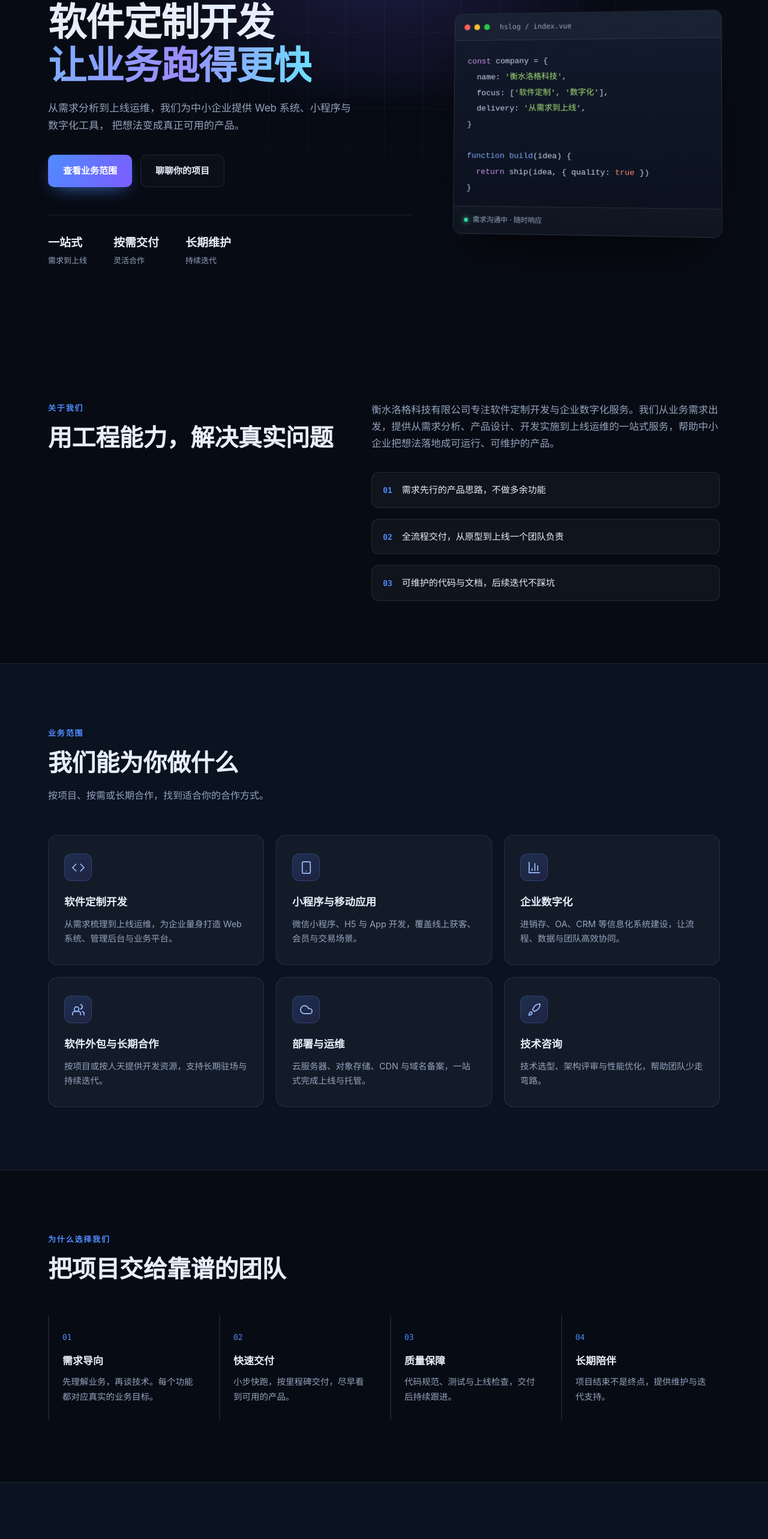
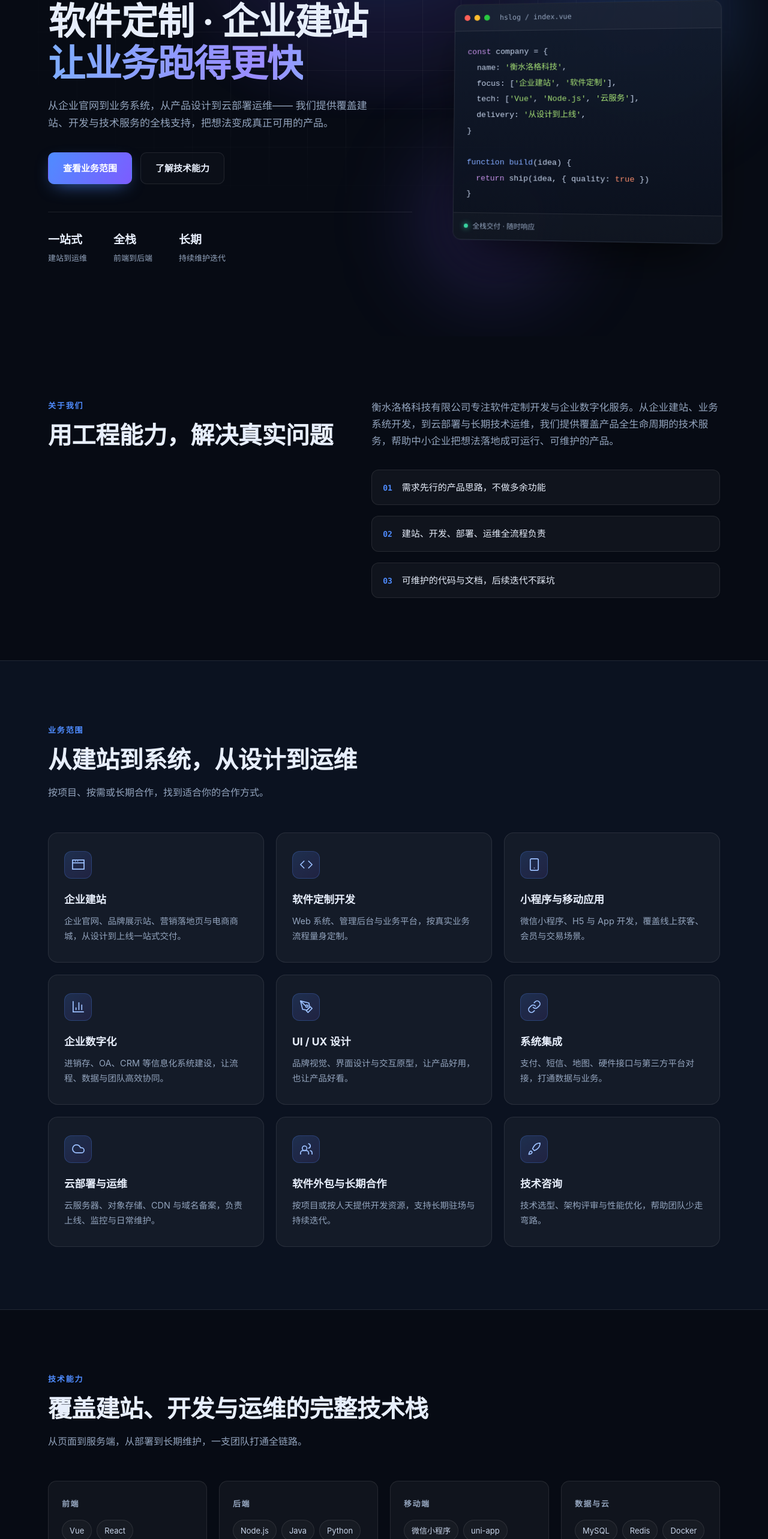
Before and after one commit to luzun/hslog-website, a Vue app: page / in a window 1280 px wide. Shown: the part 203-2769 px from the top of the page at 60% size. Built offline with nearby package versions, Linux system fonts and the light colour scheme.

Commit message:
feat: 官网 2.0 — 扩展建站/技术服务业务、技术栈展示、动效增强，移除联系方式区块

```diff
--- a/index.html
+++ b/index.html
@@ -6,9 +6,9 @@
     <meta name="viewport" content="width=device-width, initial-scale=1.0" />
     <meta
       name="description"
-      content="衡水洛格科技有限公司，专注软件定制开发与企业数字化服务，提供 Web 系统、小程序、管理平台与长期技术合作。"
+      content="衡水洛格科技有限公司，提供企业建站、软件定制开发、小程序、系统集成与云部署运维等全栈技术服务。"
     />
-    <meta name="keywords" content="衡水洛格科技,软件定制开发,软件外包,企业数字化,小程序开发" />
+    <meta name="keywords" content="衡水洛格科技,企业建站,软件定制开发,软件外包,技术服务,小程序开发,云部署运维" />
     <title>衡水洛格科技有限公司 | 软件定制开发</title>
   </head>
   <body>
--- a/src/App.vue
+++ b/src/App.vue
@@ -7,48 +7,100 @@ const menuOpen = ref(false)
 const onScroll = () => {
   scrolled.value = window.scrollY > 24
 }
-onMounted(() => window.addEventListener('scroll', onScroll, { passive: true }))
-onUnmounted(() => window.removeEventListener('scroll', onScroll))
+
+let observer
+
+onMounted(() => {
+  window.addEventListener('scroll', onScroll, { passive: true })
+
+  const reveals = document.querySelectorAll('.reveal')
+  if ('IntersectionObserver' in window) {
+    observer = new IntersectionObserver(
+      (entries) => {
+        entries.forEach((entry) => {
+          if (entry.isIntersecting) {
+            entry.target.classList.add('is-visible')
+            observer.unobserve(entry.target)
+          }
+        })
+      },
+      { threshold: 0.12 },
+    )
+    reveals.forEach((el) => observer.observe(el))
+  } else {
+    reveals.forEach((el) => el.classList.add('is-visible'))
+  }
+})
+
+onUnmounted(() => {
+  window.removeEventListener('scroll', onScroll)
+  observer?.disconnect()
+})
 
 const company = {
   name: '衡水洛格科技有限公司',
   short: '洛格科技',
   slogan: '让软件真正服务于业务',
   intro:
-    '衡水洛格科技有限公司专注软件定制开发与企业数字化服务。我们从业务需求出发，提供从需求分析、产品设计、开发实施到上线运维的一站式服务，帮助中小企业把想法落地成可运行、可维护的产品。',
+    '衡水洛格科技有限公司专注软件定制开发与企业数字化服务。从企业建站、业务系统开发，到云部署与长期技术运维，我们提供覆盖产品全生命周期的技术服务，帮助中小企业把想法落地成可运行、可维护的产品。',
 }
 
 const nav = [
   { label: '关于我们', href: '#about' },
   { label: '业务范围', href: '#services' },
+  { label: '技术能力', href: '#tech' },
   { label: '为什么选择我们', href: '#why' },
-  { label: '联系我们', href: '#contact' },
 ]
 
 const stats = [
-  { value: '一站式', label: '需求到上线' },
-  { value: '按需交付', label: '灵活合作' },
-  { value: '长期维护', label: '持续迭代' },
+  { value: '一站式', label: '建站到运维' },
+  { value: '全栈', label: '前端到后端' },
+  { value: '长期', label: '持续维护迭代' },
 ]
 
 const services = [
   {
+    title: '企业建站',
+    desc: '企业官网、品牌展示站、营销落地页与电商商城，从设计到上线一站式交付。',
+    paths: ['M2 4h20v16H2z', 'M2 9h20', 'M7 6h.01', 'M11 6h.01'],
+  },
+  {
     title: '软件定制开发',
-    desc: '从需求梳理到上线运维，为企业量身打造 Web 系统、管理后台与业务平台。',
+    desc: 'Web 系统、管理后台与业务平台，按真实业务流程量身定制。',
     paths: ['m16 18 6-6-6-6', 'M8 6l-6 6 6 6'],
   },
   {
     title: '小程序与移动应用',
     desc: '微信小程序、H5 与 App 开发，覆盖线上获客、会员与交易场景。',
-    paths: [
-      'M7 2h10a2 2 0 0 1 2 2v16a2 2 0 0 1-2 2H7a2 2 0 0 1-2-2V4a2 2 0 0 1 2-2Z',
-      'M12 18h.01',
-    ],
+    paths: ['M7 2h10a2 2 0 0 1 2 2v16a2 2 0 0 1-2 2H7a2 2 0 0 1-2-2V4a2 2 0 0 1 2-2Z', 'M12 18h.01'],
   },
   {
     title: '企业数字化',
     desc: '进销存、OA、CRM 等信息化系统建设，让流程、数据与团队高效协同。',
     paths: ['M3 3v18h18', 'M18 17V9', 'M13 17V5', 'M8 17v-3'],
+  },
+  {
+    title: 'UI / UX 设计',
+    desc: '品牌视觉、界面设计与交互原型，让产品好用，也让产品好看。',
+    paths: [
+      'M12 19l7-7 3 3-7 7-3-3z',
+      'M18 13l-1.5-7.5L2 2l3.5 14.5L13 18l5-5z',
+      'M2 2l7.586 7.586',
+      'M11 11a2 2 0 1 0 4 0 2 2 0 0 0-4 0z',
+    ],
+  },
+  {
+    title: '系统集成',
+    desc: '支付、短信、地图、硬件接口与第三方平台对接，打通数据与业务。',
+    paths: [
+      'M10 13a5 5 0 0 0 7.54.54l3-3a5 5 0 0 0-7.07-7.07l-1.72 1.71',
+      'M14 11a5 5 0 0 0-7.54-.54l-3 3a5 5 0 0 0 7.07 7.07l1.71-1.71',
+    ],
+  },
+  {
+    title: '云部署与运维',
+    desc: '云服务器、对象存储、CDN 与域名备案，负责上线、监控与日常维护。',
+    paths: ['M17.5 19H9a7 7 0 1 1 6.71-9h1.79a4.5 4.5 0 1 1 0 9Z'],
   },
   {
     title: '软件外包与长期合作',
@@ -61,11 +113,6 @@ const services = [
     ],
   },
   {
-    title: '部署与运维',
-    desc: '云服务器、对象存储、CDN 与域名备案，一站式完成上线与托管。',
-    paths: ['M17.5 19H9a7 7 0 1 1 6.71-9h1.79a4.5 4.5 0 1 1 0 9Z'],
-  },
-  {
     title: '技术咨询',
     desc: '技术选型、架构评审与性能优化，帮助团队少走弯路。',
     paths: [
@@ -75,20 +122,21 @@ const services = [
   },
 ]
 
+const techGroups = [
+  { name: '前端', items: ['Vue', 'React', 'TypeScript', 'HTML5 / CSS3'] },
+  { name: '后端', items: ['Node.js', 'Java', 'Python', 'PHP', 'Go'] },
+  { name: '移动端', items: ['微信小程序', 'uni-app', 'Flutter'] },
+  { name: '数据与云', items: ['MySQL', 'Redis', 'Docker', 'Nginx', '腾讯云'] },
+]
+
 const advantages = [
   { title: '需求导向', desc: '先理解业务，再谈技术。每个功能都对应真实的业务目标。' },
+  { title: '全栈能力', desc: '建站、开发、部署、运维由同一团队负责，沟通成本更低。' },
   { title: '快速交付', desc: '小步快跑，按里程碑交付，尽早看到可用的产品。' },
-  { title: '质量保障', desc: '代码规范、测试与上线检查，交付后持续跟进。' },
-  { title: '长期陪伴', desc: '项目结束不是终点，提供维护与迭代支持。' },
+  { title: '长期陪伴', desc: '项目结束不是终点，提供维护、迭代与技术支持。' },
 ]
 
-const contact = {
-  email: 'contact@hslog.cn',
-  phone: '400-000-0000',
-  address: '河北省衡水市',
-  icp: '冀ICP备2021003265号',
-}
-
+const icp = '冀ICP备2021003265号'
 const year = new Date().getFullYear()
 </script>
 
@@ -109,8 +157,6 @@ const year = new Date().getFullYear()
         </a>
       </nav>
 
-      <a class="btn btn--sm nav__cta" href="#contact">发起咨询</a>
-
       <button
         class="nav__toggle"
         type="button"
@@ -127,21 +173,23 @@ const year = new Date().getFullYear()
     <!-- Hero -->
     <section class="hero">
       <div class="hero__glow"></div>
+      <div class="hero__orb hero__orb--1"></div>
+      <div class="hero__orb hero__orb--2"></div>
       <div class="hero__grid"></div>
       <div class="container hero__inner">
         <div class="hero__copy">
           <p class="eyebrow">衡水洛格科技有限公司</p>
           <h1 class="hero__title">
-            软件定制开发<br />
+            软件定制 · 企业建站<br />
             <span class="gradient-text">让业务跑得更快</span>
           </h1>
           <p class="hero__desc">
-            从需求分析到上线运维，我们为中小企业提供 Web 系统、小程序与数字化工具，
-            把想法变成真正可用的产品。
+            从企业官网到业务系统，从产品设计到云部署运维——
+            我们提供覆盖建站、开发与技术服务的全栈支持，把想法变成真正可用的产品。
           </p>
           <div class="hero__actions">
             <a class="btn btn--primary" href="#services">查看业务范围</a>
-            <a class="btn btn--ghost" href="#contact">聊聊你的项目</a>
+            <a class="btn btn--ghost" href="#tech">了解技术能力</a>
           </div>
           <ul class="hero__stats">
             <li v-for="s in stats" :key="s.label">
@@ -159,15 +207,16 @@ const year = new Date().getFullYear()
             </div>
             <pre class="code-card__body"><code><span class="c-key">const</span> company = {
   name: <span class="c-str">'衡水洛格科技'</span>,
-  focus: [<span class="c-str">'软件定制'</span>, <span class="c-str">'数字化'</span>],
-  delivery: <span class="c-str">'从需求到上线'</span>,
+  focus: [<span class="c-str">'企业建站'</span>, <span class="c-str">'软件定制'</span>],
+  tech: [<span class="c-str">'Vue'</span>, <span class="c-str">'Node.js'</span>, <span class="c-str">'云服务'</span>],
+  delivery: <span class="c-str">'从设计到上线'</span>,
 }
 
 <span class="c-fn">function</span> <span class="c-fn">build</span>(idea) {
   <span class="c-key">return</span> ship(idea, { quality: <span class="c-num">true</span> })
 }</code></pre>
             <div class="code-card__foot">
-              <span class="dot"></span> 需求沟通中 · 随时响应
+              <span class="dot"></span> 全栈交付 · 随时响应
             </div>
           </div>
         </div>
@@ -177,15 +226,15 @@ const year = new Date().getFullYear()
     <!-- About -->
     <section id="about" class="section">
       <div class="container about">
-        <div class="about__head">
+        <div class="about__head reveal">
           <p class="eyebrow">关于我们</p>
           <h2 class="section__title">用工程能力，解决真实问题</h2>
         </div>
-        <div class="about__body">
+        <div class="about__body reveal" style="--delay: 120ms">
           <p>{{ company.intro }}</p>
           <ul class="about__points">
             <li><span>01</span> 需求先行的产品思路，不做多余功能</li>
-            <li><span>02</span> 全流程交付，从原型到上线一个团队负责</li>
+            <li><span>02</span> 建站、开发、部署、运维全流程负责</li>
             <li><span>03</span> 可维护的代码与文档，后续迭代不踩坑</li>
           </ul>
         </div>
@@ -195,14 +244,19 @@ const year = new Date().getFullYear()
     <!-- Services -->
     <section id="services" class="section section--soft">
       <div class="container">
-        <div class="section__head">
+        <div class="section__head reveal">
           <p class="eyebrow">业务范围</p>
-          <h2 class="section__title">我们能为你做什么</h2>
+          <h2 class="section__title">从建站到系统，从设计到运维</h2>
           <p class="section__lead">按项目、按需或长期合作，找到适合你的合作方式。</p>
         </div>
 
         <div class="cards">
-          <article v-for="s in services" :key="s.title" class="card">
+          <article
+            v-for="(s, i) in services"
+            :key="s.title"
+            class="card reveal"
+            :style="{ '--delay': (i % 3) * 90 + 'ms' }"
+          >
             <div class="card__icon">
               <svg
                 viewBox="0 0 24 24"
@@ -212,7 +266,7 @@ const year = new Date().getFullYear()
                 stroke-linecap="round"
                 stroke-linejoin="round"
               >
-                <path v-for="(p, i) in s.paths" :key="i" :d="p" />
+                <path v-for="(p, j) in s.paths" :key="j" :d="p" />
               </svg>
             </div>
             <h3>{{ s.title }}</h3>
@@ -222,53 +276,48 @@ const year = new Date().getFullYear()
       </div>
     </section>
 
-    <!-- Why -->
-    <section id="why" class="section">
+    <!-- Tech -->
+    <section id="tech" class="section">
       <div class="container">
-        <div class="section__head">
-          <p class="eyebrow">为什么选择我们</p>
-          <h2 class="section__title">把项目交给靠谱的团队</h2>
+        <div class="section__head reveal">
+          <p class="eyebrow">技术能力</p>
+          <h2 class="section__title">覆盖建站、开发与运维的完整技术栈</h2>
+          <p class="section__lead">从页面到服务端，从部署到长期维护，一支团队打通全链路。</p>
         </div>
-        <div class="why">
-          <div v-for="(a, i) in advantages" :key="a.title" class="why__item">
-            <span class="why__num">0{{ i + 1 }}</span>
-            <h3>{{ a.title }}</h3>
-            <p>{{ a.desc }}</p>
+        <div class="tech">
+          <div
+            v-for="(g, i) in techGroups"
+            :key="g.name"
+            class="tech__group reveal"
+            :style="{ '--delay': i * 90 + 'ms' }"
+          >
+            <h3>{{ g.name }}</h3>
+            <ul>
+              <li v-for="item in g.items" :key="item">{{ item }}</li>
+            </ul>
           </div>
         </div>
       </div>
     </section>
 
-    <!-- Contact -->
-    <section id="contact" class="section section--soft">
+    <!-- Why -->
+    <section id="why" class="section section--soft">
       <div class="container">
-        <div class="contact">
-          <div class="contact__copy">
-            <p class="eyebrow">联系我们</p>
-            <h2 class="section__title">说说你的想法</h2>
-            <p class="section__lead">
-              无论是一个完整的产品，还是一次技术升级，都欢迎先聊一聊。
-            </p>
-            <a class="btn btn--primary" :href="`mailto:${contact.email}`">发送邮件</a>
+        <div class="section__head reveal">
+          <p class="eyebrow">为什么选择我们</p>
+          <h2 class="section__title">把项目交给靠谱的团队</h2>
+        </div>
+        <div class="why">
+          <div
+            v-for="(a, i) in advantages"
+            :key="a.title"
+            class="why__item reveal"
+            :style="{ '--delay': i * 90 + 'ms' }"
+          >
+            <span class="why__num">0{{ i + 1 }}</span>
+            <h3>{{ a.title }}</h3>
+            <p>{{ a.desc }}</p>
           </div>
-          <ul class="contact__list">
-            <li>
-              <span class="contact__label">邮箱</span>
-              <a :href="`mailto:${contact.email}`">{{ contact.email }}</a>
-            </li>
-            <li>
-              <span class="contact__label">电话</span>
-              <a :href="`tel:${contact.phone.replace(/-/g, '')}`">{{ contact.phone }}</a>
-            </li>
-            <li>
-              <span class="contact__label">地址</span>
-              <span>{{ contact.address }}</span>
-            </li>
-            <li>
-              <span class="contact__label">备案</span>
-              <span>{{ contact.icp }}</span>
-            </li>
-          </ul>
         </div>
       </div>
     </section>
@@ -277,7 +326,7 @@ const year = new Date().getFullYear()
   <footer class="footer">
     <div class="container footer__inner">
       <span>© {{ year }} {{ company.name }}</span>
-      <a href="https://beian.miit.gov.cn/" target="_blank" rel="noopener">{{ contact.icp }}</a>
+      <a href="https://beian.miit.gov.cn/" target="_blank" rel="noopener">{{ icp }}</a>
     </div>
   </footer>
 </template>
--- a/src/style.css
+++ b/src/style.css
@@ -32,6 +32,7 @@ body {
     'Microsoft YaHei', 'Helvetica Neue', Arial, sans-serif;
   line-height: 1.7;
   -webkit-font-smoothing: antialiased;
+  overflow-x: hidden;
 }
 
 a {
@@ -49,10 +50,12 @@ ul {
 }
 
 .gradient-text {
-  background: linear-gradient(100deg, #7cb0ff 0%, #9b8cff 50%, #6ce0ff 100%);
+  background: linear-gradient(100deg, #7cb0ff 0%, #9b8cff 40%, #6ce0ff 70%, #7cb0ff 100%);
+  background-size: 220% 220%;
   -webkit-background-clip: text;
   background-clip: text;
   color: transparent;
+  animation: gradientMove 7s ease infinite;
 }
 
 .eyebrow {
@@ -91,8 +94,70 @@ ul {
   font-size: 16px;
 }
 
+/* ---------- 动画 ---------- */
+@keyframes gradientMove {
+  0%,
+  100% {
+    background-position: 0% 50%;
+  }
+  50% {
+    background-position: 100% 50%;
+  }
+}
+
+@keyframes breathe {
+  0%,
+  100% {
+    opacity: 0.7;
+    transform: translateX(-50%) scale(1);
+  }
+  50% {
+    opacity: 1;
+    transform: translateX(-50%) scale(1.08);
+  }
+}
+
+@keyframes orbFloat {
+  0%,
+  100% {
+    transform: translate(0, 0);
+  }
+  50% {
+    transform: translate(34px, -26px);
+  }
+}
+
+.reveal {
+  opacity: 0;
+  transform: translateY(26px);
+  transition:
+    opacity 0.7s ease,
+    transform 0.7s cubic-bezier(0.22, 1, 0.36, 1);
+  transition-delay: var(--delay, 0ms);
+}
+
+.reveal.is-visible {
+  opacity: 1;
+  transform: none;
+}
+
+@media (prefers-reduced-motion: reduce) {
+  .reveal {
+    opacity: 1;
+    transform: none;
+    transition: none;
+  }
+
+  .hero__glow,
+  .hero__orb,
+  .gradient-text {
+    animation: none;
+  }
+}
+
 /* ---------- 按钮 ---------- */
 .btn {
+  position: relative;
   display: inline-flex;
   align-items: center;
   justify-content: center;
@@ -102,6 +167,7 @@ ul {
   font-size: 15px;
   font-weight: 600;
   border: 1px solid transparent;
+  overflow: hidden;
   transition:
     transform 0.2s ease,
     background 0.2s ease,
@@ -119,6 +185,24 @@ ul {
   box-shadow: 0 10px 30px -12px rgba(79, 140, 255, 0.8);
 }
 
+.btn--primary::after {
+  content: '';
+  position: absolute;
+  inset: 0;
+  background: linear-gradient(
+    110deg,
+    transparent 30%,
+    rgba(255, 255, 255, 0.28) 50%,
+    transparent 70%
+  );
+  transform: translateX(-100%);
+  transition: transform 0.6s ease;
+}
+
+.btn--primary:hover::after {
+  transform: translateX(100%);
+}
+
 .btn--primary:hover {
   box-shadow: 0 16px 38px -12px rgba(124, 92, 255, 0.9);
 }
@@ -132,11 +216,6 @@ ul {
 .btn--ghost:hover {
   border-color: rgba(255, 255, 255, 0.25);
   background: rgba(255, 255, 255, 0.06);
-}
-
-.btn--sm {
-  padding: 9px 18px;
-  font-size: 14px;
 }
 
 /* ---------- 导航 ---------- */
@@ -249,12 +328,38 @@ ul {
   height: 620px;
   background: radial-gradient(
     circle at 50% 40%,
-    rgba(79, 140, 255, 0.28),
-    rgba(124, 92, 255, 0.12) 42%,
+    rgba(79, 140, 255, 0.3),
+    rgba(124, 92, 255, 0.13) 42%,
     transparent 70%
   );
   filter: blur(20px);
   pointer-events: none;
+  animation: breathe 9s ease-in-out infinite;
+}
+
+.hero__orb {
+  position: absolute;
+  border-radius: 50%;
+  filter: blur(70px);
+  pointer-events: none;
+  animation: orbFloat 13s ease-in-out infinite;
+}
+
+.hero__orb--1 {
+  width: 320px;
+  height: 320px;
+  top: 90px;
+  right: 7%;
+  background: rgba(79, 140, 255, 0.22);
+}
+
+.hero__orb--2 {
+  width: 260px;
+  height: 260px;
+  bottom: 60px;
+  right: 26%;
+  background: rgba(124, 92, 255, 0.18);
+  animation-delay: -5s;
 }
 
 .hero__grid {
@@ -283,7 +388,7 @@ ul {
 }
 
 .hero__title {
-  font-size: clamp(36px, 5.4vw, 64px);
+  font-size: clamp(34px, 5.2vw, 62px);
   line-height: 1.12;
   letter-spacing: -0.02em;
   margin-bottom: 22px;
@@ -292,7 +397,7 @@ ul {
 .hero__desc {
   color: var(--muted);
   font-size: 17px;
-  max-width: 520px;
+  max-width: 540px;
   margin-bottom: 34px;
 }
 
@@ -341,6 +446,16 @@ ul {
     0 0 0 1px rgba(255, 255, 255, 0.03);
   overflow: hidden;
   transform: perspective(1200px) rotateY(-6deg) rotateX(2deg);
+  transition:
+    transform 0.4s ease,
+    box-shadow 0.4s ease;
+}
+
+.code-card:hover {
+  transform: perspective(1200px) rotateY(0deg) rotateX(0deg) translateY(-4px);
+  box-shadow:
+    0 52px 100px -30px rgba(79, 140, 255, 0.35),
+    0 0 0 1px rgba(79, 140, 255, 0.25);
 }
 
 .code-card__bar {
@@ -448,6 +563,11 @@ ul {
   border-radius: 12px;
   background: var(--card);
   font-size: 15px;
+  transition: border-color 0.25s ease;
+}
+
+.about__points li:hover {
+  border-color: rgba(79, 140, 255, 0.35);
 }
 
 .about__points span {
@@ -472,13 +592,15 @@ ul {
   transition:
     transform 0.25s ease,
     background 0.25s ease,
-    border-color 0.25s ease;
+    border-color 0.25s ease,
+    box-shadow 0.25s ease;
 }
 
 .card:hover {
   transform: translateY(-5px);
   background: var(--card-hover);
-  border-color: rgba(79, 140, 255, 0.35);
+  border-color: rgba(79, 140, 255, 0.4);
+  box-shadow: 0 22px 50px -26px rgba(79, 140, 255, 0.6);
 }
 
 .card__icon {
@@ -491,6 +613,11 @@ ul {
   color: #9cc0ff;
   background: linear-gradient(145deg, rgba(79, 140, 255, 0.18), rgba(124, 92, 255, 0.12));
   border: 1px solid rgba(79, 140, 255, 0.25);
+  transition: transform 0.25s ease;
+}
+
+.card:hover .card__icon {
+  transform: translateY(-2px) scale(1.06);
 }
 
 .card__icon svg {
@@ -506,6 +633,60 @@ ul {
 .card p {
   color: var(--muted);
   font-size: 14.5px;
+}
+
+/* ---------- 技术能力 ---------- */
+.tech {
+  display: grid;
+  grid-template-columns: repeat(4, 1fr);
+  gap: 20px;
+}
+
+.tech__group {
+  padding: 26px 22px;
+  border-radius: 14px;
+  border: 1px solid var(--border);
+  background: var(--card);
+  transition:
+    border-color 0.25s ease,
+    background 0.25s ease;
+}
+
+.tech__group:hover {
+  border-color: rgba(79, 140, 255, 0.35);
+  background: var(--card-hover);
+}
+
+.tech__group h3 {
+  font-size: 13px;
+  letter-spacing: 0.12em;
+  color: var(--muted);
+  margin-bottom: 16px;
+}
+
+.tech__group ul {
+  display: flex;
+  flex-wrap: wrap;
+  gap: 8px;
+}
+
+.tech__group li {
+  padding: 6px 12px;
+  border-radius: 999px;
+  border: 1px solid var(--border);
+  font-size: 13px;
+  color: #c9d6ea;
+  background: rgba(255, 255, 255, 0.03);
+  transition:
+    border-color 0.2s ease,
+    color 0.2s ease,
+    box-shadow 0.2s ease;
+}
+
+.tech__group li:hover {
+  border-color: var(--primary);
+  color: #fff;
+  box-shadow: 0 0 18px rgba(79, 140, 255, 0.35);
 }
 
 /* ---------- 优势 ---------- */
@@ -541,51 +722,6 @@ ul {
 .why__item p {
   color: var(--muted);
   font-size: 14.5px;
-}
-
-/* ---------- 联系 ---------- */
-.contact {
-  display: grid;
-  grid-template-columns: 1fr 1fr;
-  gap: 64px;
-  align-items: center;
-}
-
-.contact__copy .section__lead {
-  margin-bottom: 26px;
-}
-
-.contact__list {
-  display: grid;
-  gap: 0;
-  border: 1px solid var(--border);
-  border-radius: var(--radius);
-  background: var(--card);
-  overflow: hidden;
-}
-
-.contact__list li {
-  display: flex;
-  align-items: center;
-  gap: 18px;
-  padding: 18px 24px;
-  border-bottom: 1px solid var(--border);
-  font-size: 15px;
-}
-
-.contact__list li:last-child {
-  border-bottom: 0;
-}
-
-.contact__label {
-  width: 56px;
-  flex: none;
-  color: var(--muted);
-  font-size: 13px;
-}
-
-.contact__list a:hover {
-  color: var(--primary);
 }
 
 /* ---------- 页脚 ---------- */
@@ -636,13 +772,12 @@ ul {
     grid-template-columns: repeat(2, 1fr);
   }
 
-  .why {
+  .tech {
     grid-template-columns: repeat(2, 1fr);
   }
 
-  .contact {
-    grid-template-columns: 1fr;
-    gap: 40px;
+  .why {
+    grid-template-columns: repeat(2, 1fr);
   }
 }
 
@@ -685,15 +820,12 @@ ul {
     border-bottom: 0;
   }
 
-  .nav__cta {
-    display: none;
-  }
-
   .nav__toggle {
     display: flex;
   }
 
   .cards,
+  .tech,
   .why {
     grid-template-columns: 1fr;
   }
```
Also changed, not shown: 1 other file (tests, documents, lock files or other folders).
